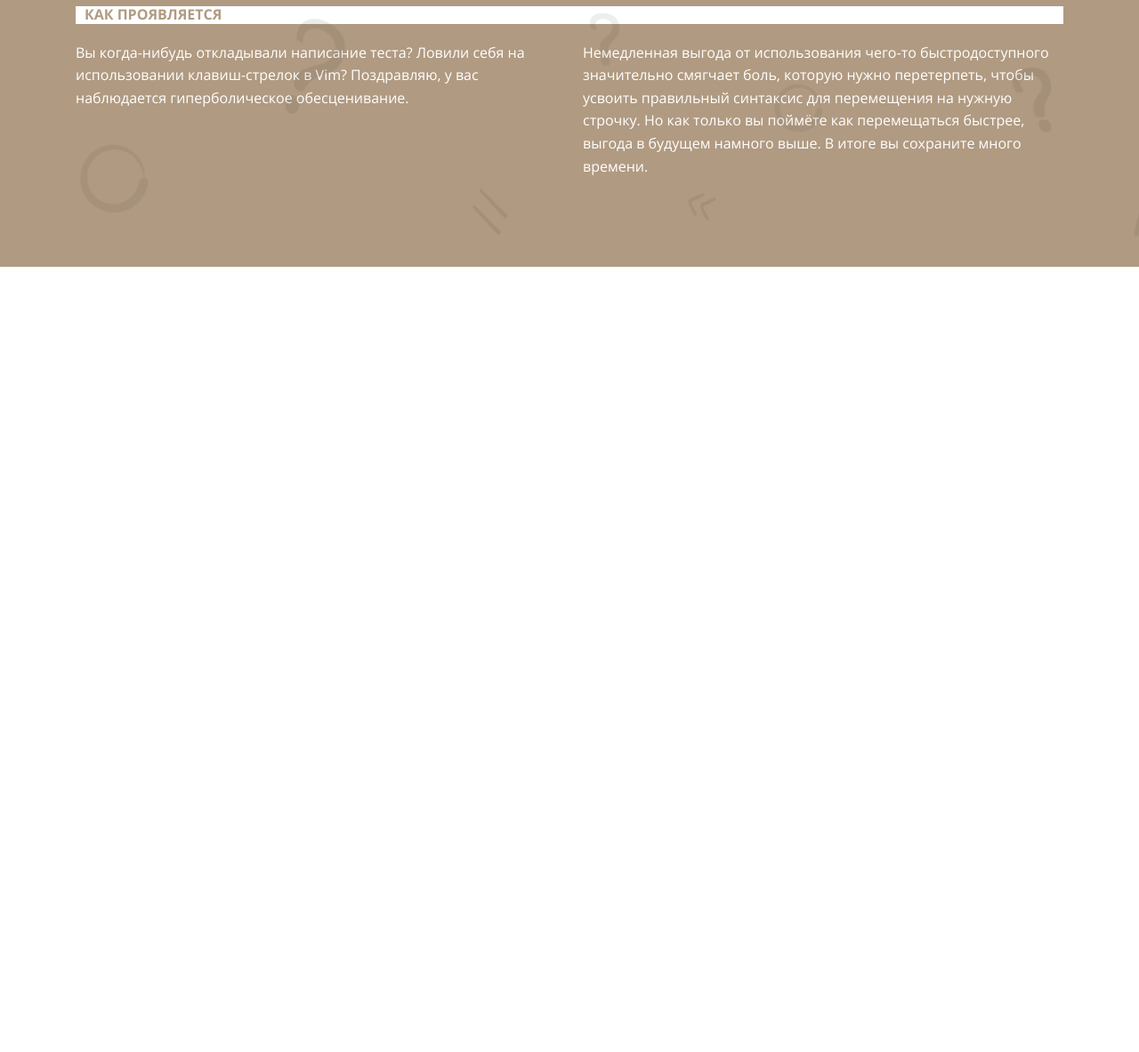
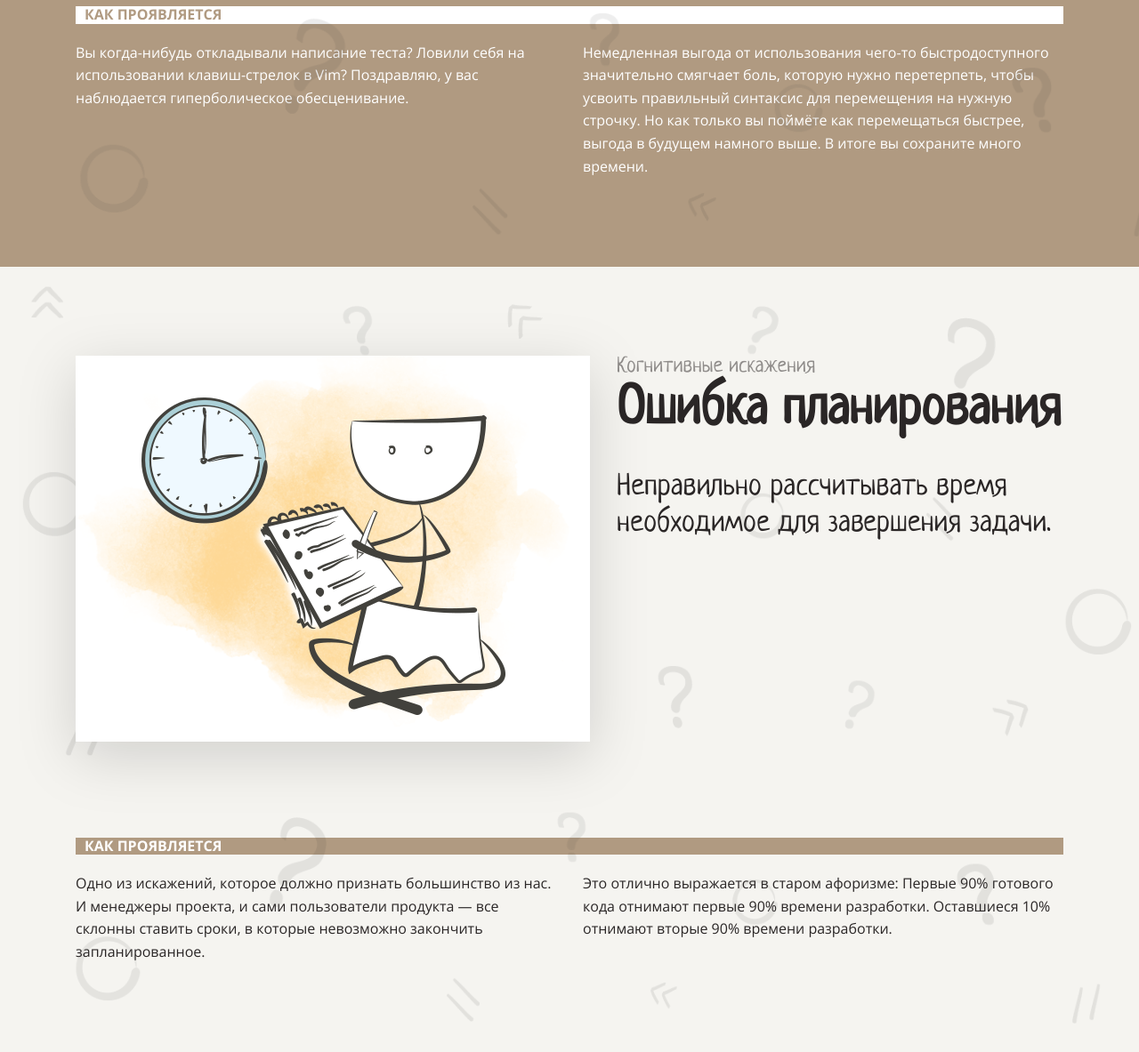
Before and after one commit to mmargo12/layout-designer-project-lvl1, a plain HTML site: page src/index.html in a window 1280 px wide. Shown: the part 6015-7198 px from the top of the page at 89% size. Before the commit the page ends 6315 px from the top, so only its background shows below. Drawn offline with Linux system fonts and the light colour scheme.

Commit message:
шаг 10

```diff
--- a/src/index.html
+++ b/src/index.html
@@ -202,7 +202,8 @@
                     <div class="text-side">
                         <p class="main-subtitle-even">Когнитивные искажения</p>
                         <h2 class="main-title-even">Гиперболическое обесценивание</h2>
-                        <p class="main-text-even">Вы гонитесь за немедленной маленькой выгодой и игнорируете более крупную, недоступную сейчас, но доступную в будущем.</p>
+                        <p class="main-text-even">Вы гонитесь за немедленной маленькой выгодой и игнорируете более
+                            крупную, недоступную сейчас, но доступную в будущем.</p>
                     </div>
                     <div class="img-side">
                         <img src="styles/images/4.png"
@@ -215,10 +216,46 @@
                     </span>
                     <div class="main-columns">
                         <div class="left-text-even">
-                            <p>Вы когда-нибудь откладывали написание теста? Ловили себя на использовании клавиш-стрелок в Vim? Поздравляю, у вас наблюдается гиперболическое обесценивание.</p>
+                            <p>Вы когда-нибудь откладывали написание теста? Ловили себя на использовании клавиш-стрелок
+                                в Vim? Поздравляю, у вас наблюдается гиперболическое обесценивание.</p>
                         </div>
                         <div class="right-text-even">
-                            <p>Немедленная выгода от использования чего-то быстродоступного значительно смягчает боль, которую нужно перетерпеть, чтобы усвоить правильный синтаксис для перемещения на нужную строчку. Но как только вы поймёте как перемещаться быстрее, выгода в будущем намного выше. В итоге вы сохраните много времени.</p>
+                            <p>Немедленная выгода от использования чего-то быстродоступного значительно смягчает боль,
+                                которую нужно перетерпеть, чтобы усвоить правильный синтаксис для перемещения на нужную
+                                строчку. Но как только вы поймёте как перемещаться быстрее, выгода в будущем намного
+                                выше. В итоге вы сохраните много времени.</p>
+                        </div>
+                    </div>
+                </div>
+            </div>
+        </section>
+        <section class="section-5">
+            <div class="errors-in-planning">
+                <div class="main-head">
+                    <div class="img-side">
+                        <img src="styles/images/5.png"
+                            alt="два человека используют ноутбук, один ничего не понимает, а у второго есть идея">
+                    </div>
+                    <div class="text-side">
+                        <p class="main-subtitle-odd">Когнитивные искажения</p>
+                        <h2 class="main-title-odd">Ошибка планирования</h2>
+                        <p class="main-text-odd">Неправильно рассчитывать время необходимое для завершения задачи.</p>
+                    </div>
+                </div>
+                <div class="main-howwork">
+                    <span class="main-headingblock-odd">
+                        <h3 class="main-subheading-odd">Как проявляется</h3>
+                    </span>
+                    <div class="main-columns">
+                        <div class="left-text-odd">
+                            <p>Одно из искажений, которое должно признать большинство из нас. И менеджеры проекта, и
+                                сами пользователи продукта — все склонны ставить сроки, в которые невозможно закончить
+                                запланированное.</p>
+                        </div>
+                        <div class="right-text-odd">
+                            <p>Это отлично выражается в старом афоризме:
+                                Первые 90% готового кода отнимают первые 90% времени разработки. Оставшиеся 10% отнимают
+                                вторые 90% времени разработки.</p>
                         </div>
                     </div>
                 </div>
--- a/src/styles/style.css
+++ b/src/styles/style.css
@@ -504,3 +504,32 @@ p {
   padding: 100px 0;
   width: 1110px;
 }
+
+/*errors in planning*/
+
+.section-5 {
+  position: relative;
+  background-color: var(--light);
+  width: 100%;
+  display: flex;
+  justify-content: center;
+  margin: 0;
+}
+
+.section-5::before {
+  position: absolute;
+  top: 0;
+  left: 0;
+  width: 100%;
+  height: 100%;
+  background-image: url("images/background.png");
+  background-repeat: no-repeat;
+  background-size: cover;
+  opacity: 0.1;
+  content: "";
+}
+
+.errors-in-planning {
+  padding: 100px 0;
+  width: 1110px;
+}
```
